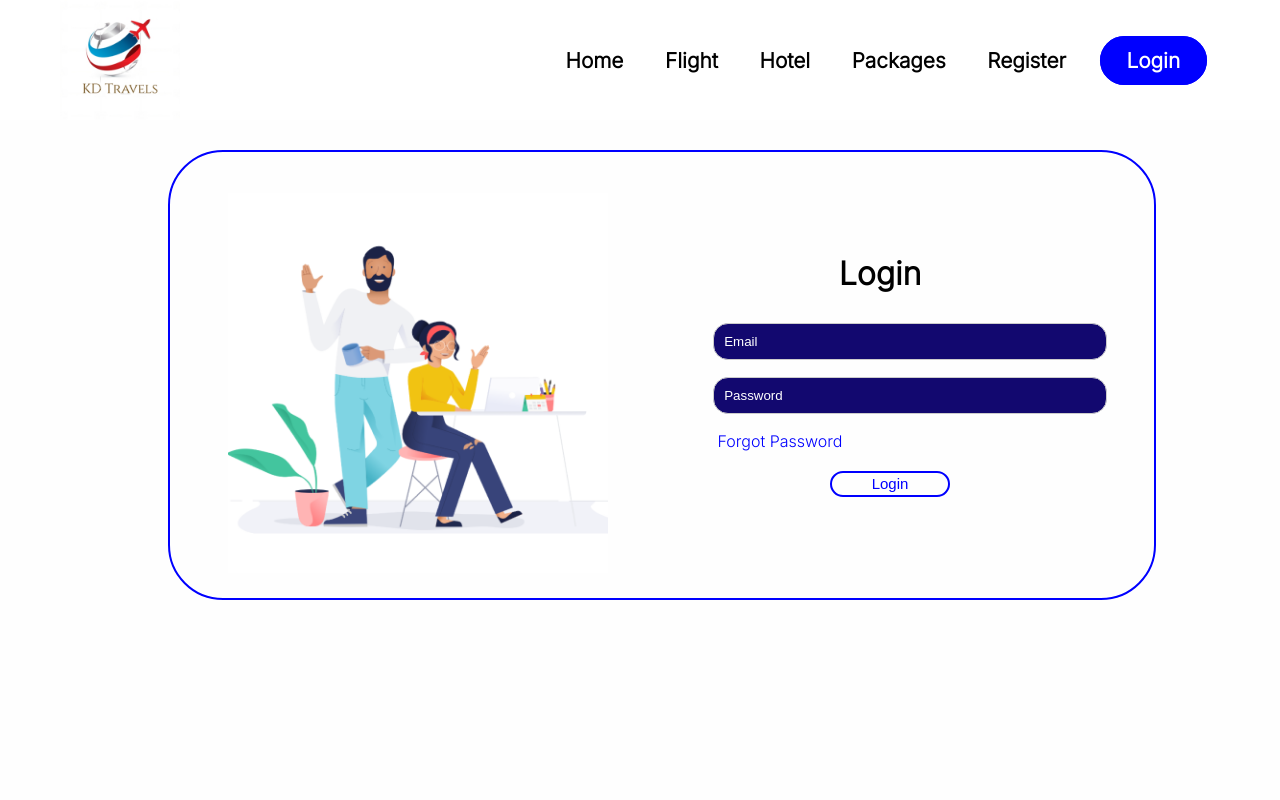
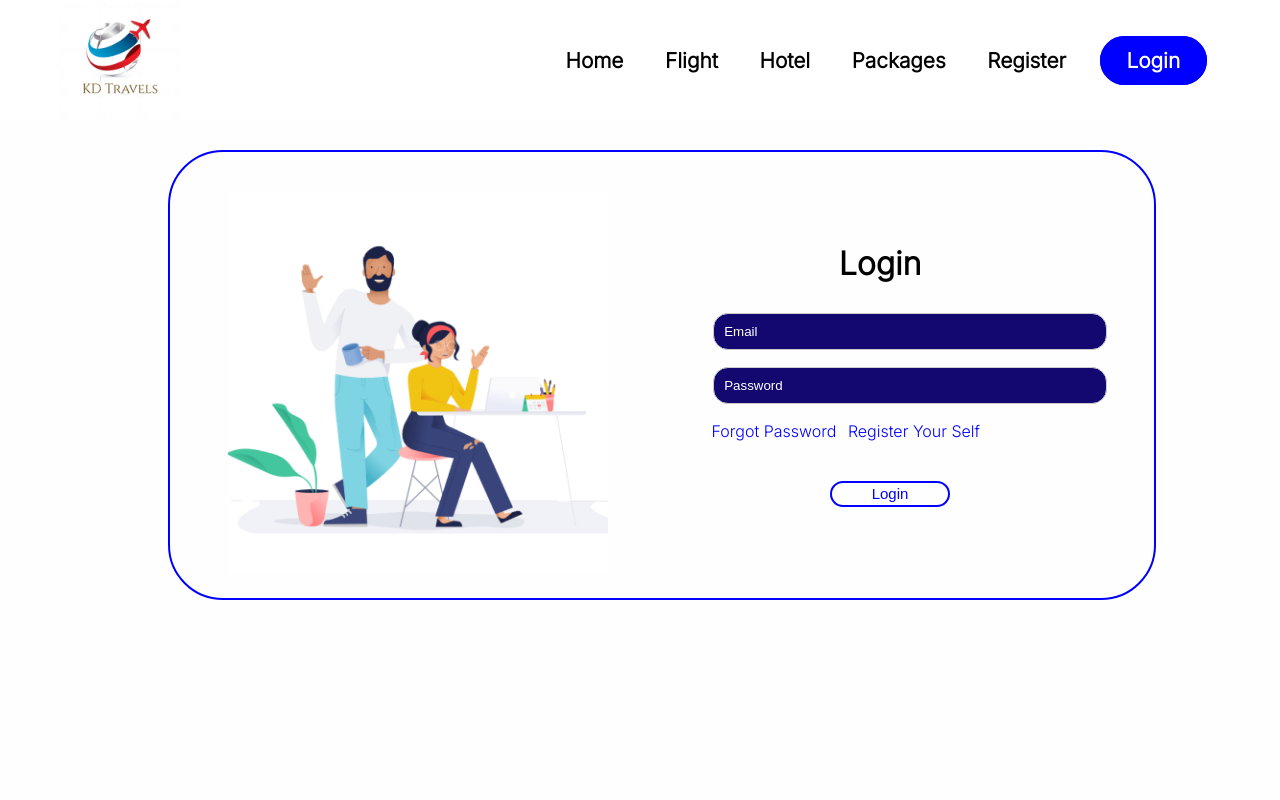
Before and after one commit to Dhruvil234/KD-Fronted, a React (Vite) app: page /Login in a window 1280 px wide. Shown: the top 800 px of the page. Built offline with nearby package versions, Linux system fonts and the light colour scheme; a web font is replaced by a local one.

Commit message:
register your self add in login

```diff
--- a/src/components/Navbar.css
+++ b/src/components/Navbar.css
@@ -130,7 +130,16 @@ li a.login.active {
     /* box-sizing: border-box; */
 }
 .forgotPasswordLink {
-    margin-right: 220px;
+    width:280px;
+    margin-left:60px;
+    height:40px;
+    display:flex;
+}
+.navforgotpassword{
+    width:140px;
+}
+.navregister{
+    width:140px;
 }
 .loginButton {
     width:120px;
--- a/src/components/pages/AdminPage.jsx
+++ b/src/components/pages/AdminPage.jsx
@@ -7,7 +7,8 @@ import { useLocation } from "react-router-dom";
 export const AdminPage = () => {
   const [selectedOption, setSelectedOption] = useState("");
   const [showTable, setShowTable] = useState(true);
-  const [tableData, setTableData] = useState([]);
+  const [selectedbookedflights,setselectedbookedflight] = useState("")
+  // const [showbookedflights,setshowbookedflights] = useState(true)
 
   const navigate = useNavigate();
   const location = useLocation();
@@ -21,6 +22,10 @@ export const AdminPage = () => {
     setSelectedOption(option);
     setShowTable(true);
   };
+  const handlebookedflights = (option) => {
+    setselectedbookedflight(option);
+
+  }
 
   const handleDelete = () => {
     const isConfirmed = window.confirm("This flight data will be deleted");
@@ -107,6 +112,14 @@ export const AdminPage = () => {
       );
     }
   };
+  const bookedflighttable = () =>{
+    if (selectedbookedflights === "bookedflight") {
+      return (
+      <>
+          <h1>Booked Flights</h1>
+      </>
+    )}
+  }
 
   return (
     <>
@@ -125,15 +138,12 @@ export const AdminPage = () => {
                   marginBottom: "25px",
                 }}
               />
-            </NavLink>{" "}
+            </NavLink>
             <li>
               <button
                 type="submit"
-                className={`adminflight ${
-                  selectedOption === "flight" ? "selectedOption" : ""
-                }`}
-                onClick={() => handleOptionClick("flight")}
-              >
+                className={`adminflight ${selectedOption === "flight" ? "selectedOption" : ""}`}
+                onClick={() => handleOptionClick("flight")}>
                 Flight
               </button>
             </li>
@@ -153,13 +163,17 @@ export const AdminPage = () => {
               </button>
             </li>
             <li>
-              <button type="submit" className="adminbookedflights">
+              <button type="submit"
+              // className="adminbookedflights"
+              className={`${selectedbookedflights === "bookedflight" ? "selectedbookedflights" : ""}`}
+                onClick={() => handlebookedflights ("bookedflight")}>
                 Booked Flight
               </button>
             </li>
           </ul>
         </div>
         <div className="adminmaininfo">{renderTable()}</div>
+        <div className="bookedflightsinfo">{bookedflighttable()}</div>
       </div>
       <hr style={{ borderColor: "blue" }} />
     </>
--- a/src/components/pages/Login.jsx
+++ b/src/components/pages/Login.jsx
@@ -106,10 +106,18 @@ const Login = () => {
             )}
 
           <div className='forgotPasswordLink'>
-            <NavLink to='/Forgot-password' style={{ color: 'blue', textDecoration: 'none' }}>
-              Forgot Password
-            </NavLink>
+            <div className='navforgotpassword'>
+                <NavLink to='/Forgot-password'  style={{ color: 'blue', textDecoration: 'none' }}>
+                  Forgot Password
+                </NavLink>
+            </div>
+            <div className='navregister'>
+                  <NavLink to='/Register'  style={{ color: 'blue', textDecoration: 'none' }}>
+                    Register Your Self
+                  </NavLink>
+            </div>
           </div>
+
           <button type='submit' className='loginButton'>
             Login
           </button>
```
